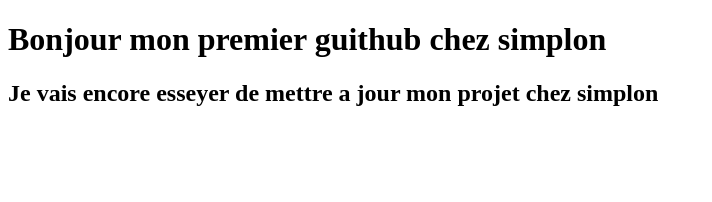
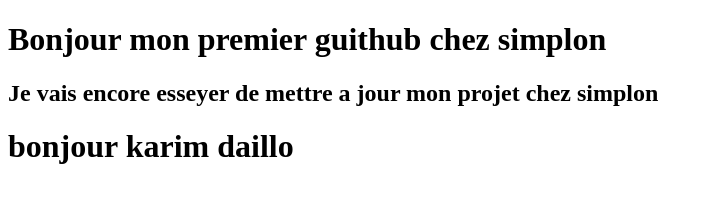
Before and after one commit to abdoulkarim20/Mabranche, a plain HTML site: page index.html in a window 1280 px wide. Shown: the whole page, without its empty margins (0-712 px from the left). Drawn offline with Linux system fonts and the light colour scheme.

Commit message:
J'ai ajouter un footer

```diff
--- a/index.html
+++ b/index.html
@@ -9,6 +9,7 @@
 <body>
     <h1>Bonjour mon premier guithub chez simplon</h1>
     <h2>Je vais encore esseyer de mettre a jour mon projet chez simplon</h2>
+    <footer><h1>bonjour karim daillo</h1></footer>
 
 </body>
 </html>
```
